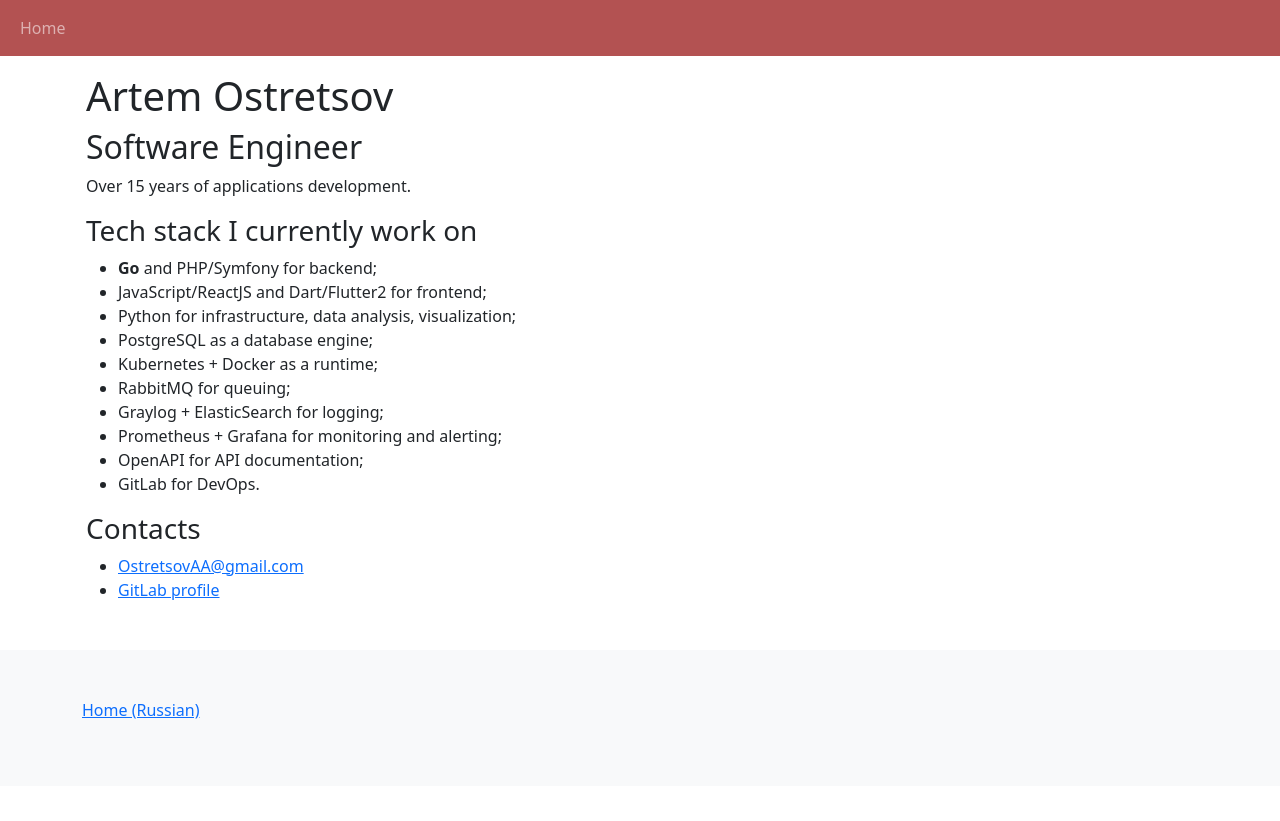
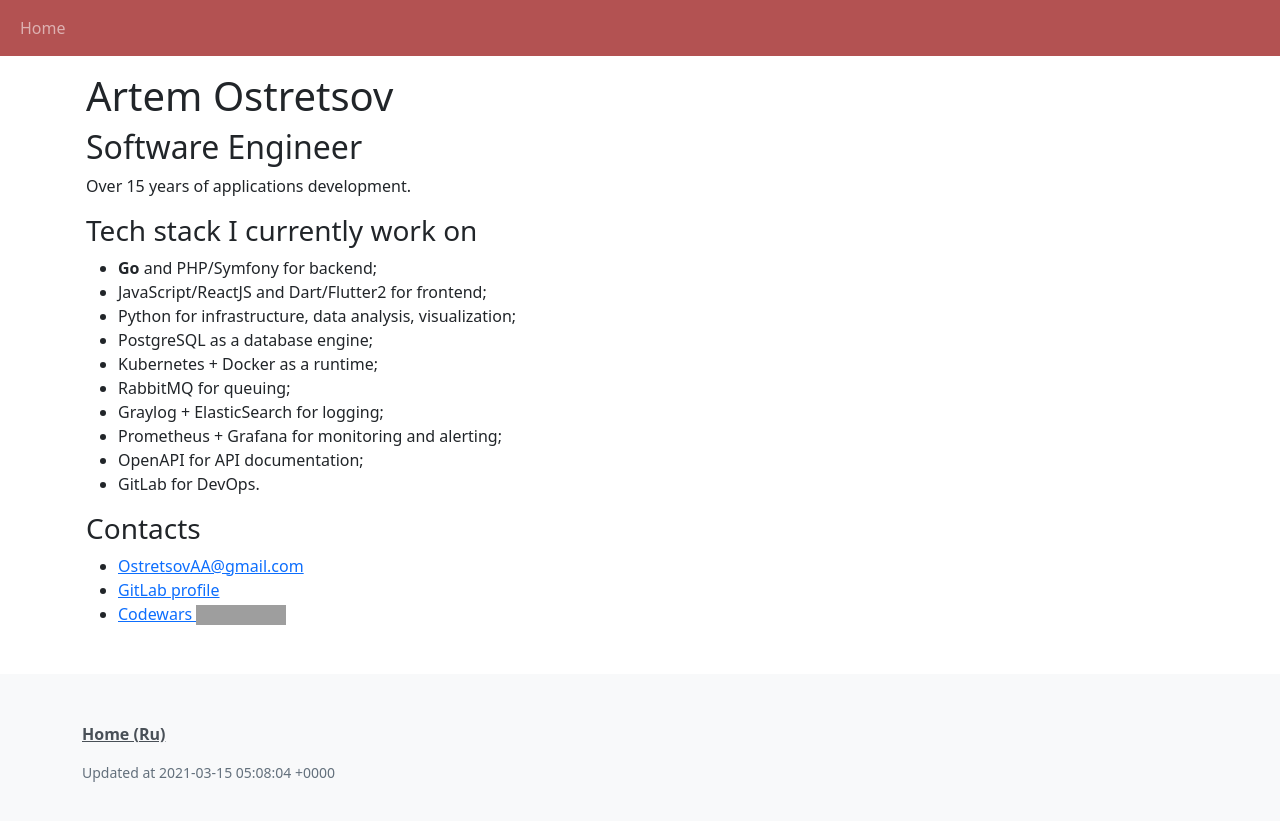
Before and after one commit to ostretsov/ostretsov.art, a Jekyll site: the page built from index.html, in a window 1280 px wide. Shown: the top 821 px of the page. Built offline with Jekyll 4.4.1, drawn with Linux system fonts in a browser that asks for light colours; grey boxes are pictures that could not be loaded.

Commit message:
add codewars

```diff
--- a/_data/contacts.yml
+++ b/_data/contacts.yml
@@ -2,3 +2,5 @@
   href: mailto:OstretsovAA@gmail.com
 - name: GitLab profile
   href: https://gitlab.com/ostretsovaa
+- name: Codewars <img src="https://www.codewars.com/users/ostretsov/badges/small" />
+  href: https://www.codewars.com/users/ostretsov
--- a/_includes/contacts.html
+++ b/_includes/contacts.html
@@ -1,5 +1,5 @@
 <ul>
 {% for contact in site.data.contacts %}
-    <li><a href="{{ contact.href }}">{{ contact.name }}</a></li>
+    <li><a target="_blank" href="{{ contact.href }}">{{ contact.name }}</a></li>
 {% endfor %}
 </ul>
--- a/_layouts/default.html
+++ b/_layouts/default.html
@@ -5,6 +5,7 @@
     <meta name="viewport" content="width=device-width, initial-scale=1">
 
     <link href="https://cdn.jsdelivr.net/npm/bootstrap@5.0.0-beta2/dist/css/bootstrap.min.css" rel="stylesheet" integrity="sha384-BmbxuPwQa2lc/FVzBcNJ7UAyJxM6wuqIj61tLrc4wSX0szH/Ev+nYRRuWlolflfl" crossorigin="anonymous">
+    <link href="/assets/css/custom.css" rel="stylesheet">
 
     <title>{{ page.title }}</title>
 </head>
@@ -16,6 +17,9 @@
                 <li class="nav-item col-6 col-md-auto">
                     <a class="nav-link p-2" aria-current="page" href="/">Home</a>
                 </li>
+<!--                <li class="nav-item col-6 col-md-auto">-->
+<!--                    <a class="nav-link p-2" aria-current="page" href="/blog.html">Blog</a>-->
+<!--                </li>-->
             </ul>
         </div>
     </nav>
@@ -30,8 +34,10 @@
 <footer class="bd-footer p-3 p-md-5 mt-5 bg-light text-center text-sm-start">
     <div class="container">
         <ul class="bd-footer-links ps-0 mb-3">
-            <li class="d-inline-block"><a href="/index_ru.html">Home (Russian)</a></li>
+            <li class="d-inline-block"><a href="/index_ru.html">Home (Ru)</a></li>
+<!--            <li class="d-inline-block ms-3"><a target="_blank" href="http://podcast.ostretsov.ru">Podcast (Ru)</a></li>-->
         </ul>
+        <p class="mb-0">Updated at {{ site.time }}</p>
     </div>
 </footer>
 <script src="https://cdn.jsdelivr.net/npm/bootstrap@5.0.0-beta2/dist/js/bootstrap.bundle.min.js" integrity="sha384-b5kHyXgcpbZJO/tY9Ul7kGkf1S0CWuKcCD38l8YkeH8z8QjE0GmW1gYU5S9FOnJ0" crossorigin="anonymous"></script>
--- /dev/null
+++ b/assets/css/custom.css
@@ -0,0 +1,9 @@
+.bd-footer a {
+    font-weight: 600;
+    color: #495057;
+}
+
+.bd-footer p {
+    font-size: .875rem;
+    color: #63707c;
+}
```
